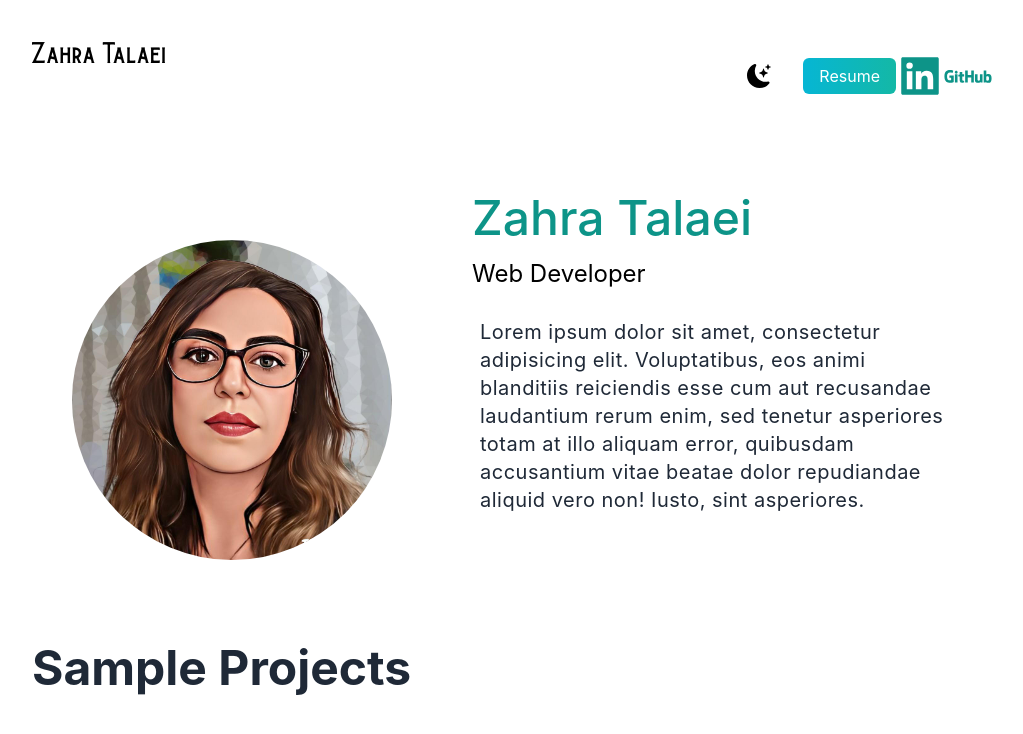
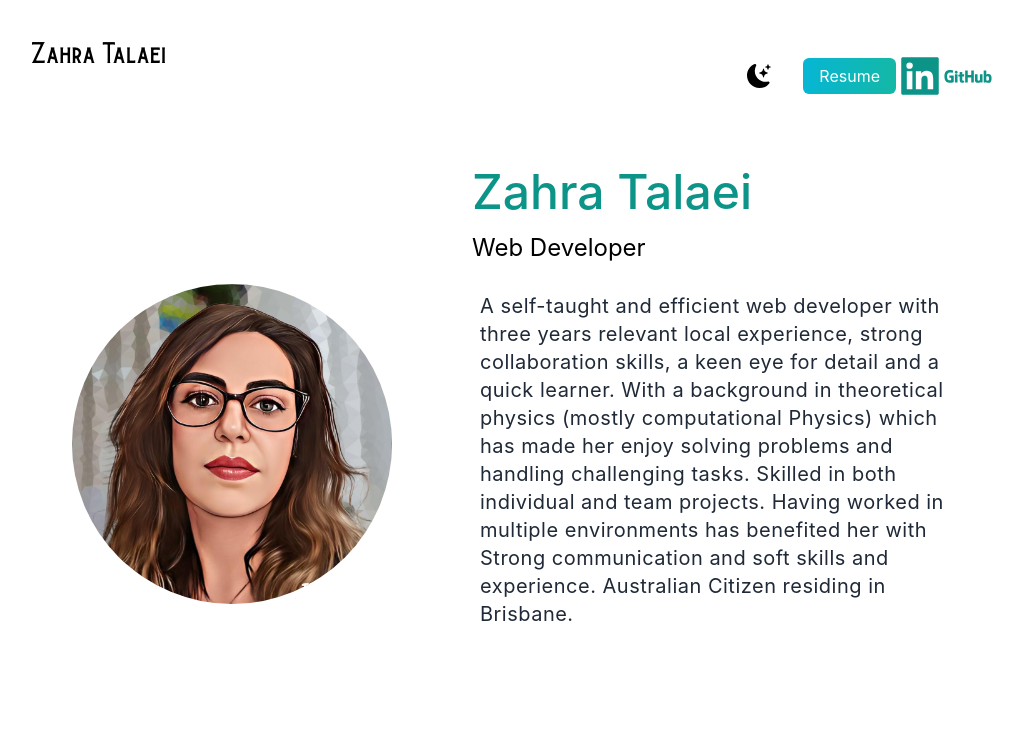
Before and after one commit to zahratalaei/portfolio, a Next.js app: page / in a window 1280 px wide. Shown: the top 734 px of the page, without its empty margins (128-1151 px from the left). Built offline with nearby package versions, Linux system fonts and the light colour scheme.

Commit message:
added summery

```diff
--- a/components/About.js
+++ b/components/About.js
@@ -14,7 +14,12 @@ const About = () => {
                <div className='text-left ml-20 basis-1/2'>
                     <h2 className='text-5xl py-2 text-teal-600 font-medium md:text-5xl dark:text-teal-400'>Zahra Talaei</h2>
                     <h3 className='text-2xl py-2 md:text-2xl dark:text-white'>Web Developer</h3>
-                    <p className='text-md py-5 text-gray-800 leading-8 md:text-xl md:px-2 max-w-3xl mx-auto dark:text-gray-200 tracking-wide '>Lorem ipsum dolor sit amet, consectetur adipisicing elit. Voluptatibus, eos animi blanditiis reiciendis esse cum aut recusandae laudantium rerum enim, sed tenetur asperiores totam at illo aliquam error, quibusdam accusantium vitae beatae dolor repudiandae aliquid vero non! Iusto, sint asperiores.
+                    <p className='text-md py-5 text-gray-800 leading-8 md:text-xl md:px-2 max-w-3xl mx-auto dark:text-gray-200 tracking-wide '>A self-taught and efficient web developer with three years relevant local experience, strong collaboration skills, a keen eye for
+                    detail and a quick learner. With a background in theoretical physics (mostly computational Physics) which has made her enjoy
+                    solving problems and handling challenging tasks. Skilled in both individual and team projects. Having worked in multiple
+                    environments has benefited her with Strong communication and soft skills and experience. Australian Citizen residing in
+                    Brisbane.
+
                     </p>
                </div>
           </div>
```
